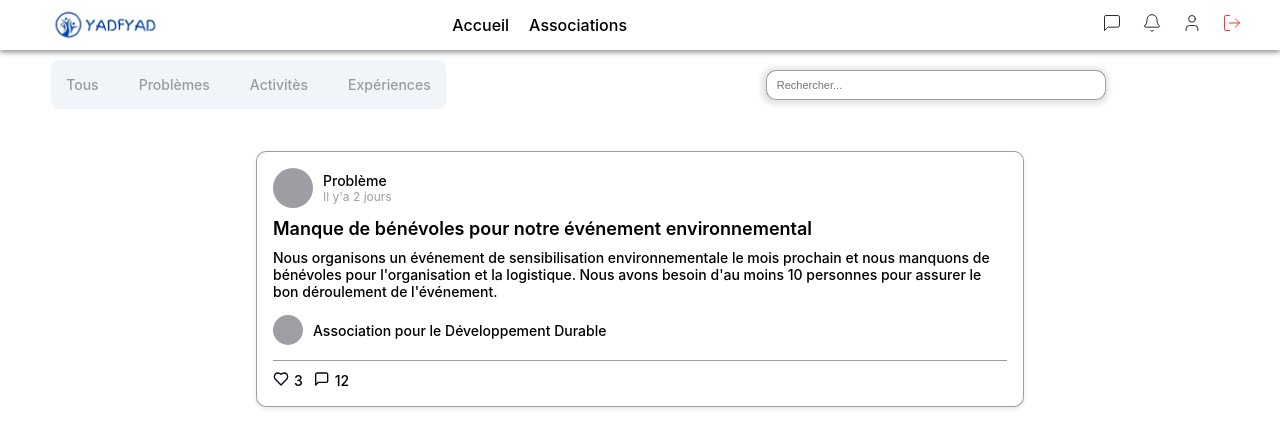
After one commit to kenzaaboulmajd/YADFYAD-PFE, a PHP site: page /actualite.php in a window 1280 px wide. The commit adds this page. Shown: the top 448 px of the page. Run offline with PHP 8.4, Linux system fonts and the light colour scheme.

Commit message:
page d'actualite et inscription

```diff
--- /dev/null
+++ b/actualite.css
@@ -0,0 +1,187 @@
+* {
+    -webkit-box-sizing: border-box;
+    -moz-box-sizing: border-box;
+    box-sizing: border-box;
+    text-decoration: none;
+    list-style: none;
+
+ }
+ body{
+    margin: 0;
+    padding: 0;
+    font-family: "Inter", sans-serif;
+    font-optical-sizing: auto;
+    font-style: normal;
+}
+a{
+    color: black;
+}
+.container{
+    width: 100%;
+    padding-left:4%;
+    padding-right:4%;
+    margin-left: auto;
+    margin-right: auto;
+
+
+}
+:root{
+    --mainColor:#0048A6;
+    --buttonColor:#267CF4;
+    --lightGrey:#71717aaf;
+    --backgoundcolor:#f1f5f9;
+    --textColor:#000000;
+}
+section{
+   width: 100%;
+   margin: 0;
+   padding: 0;
+   position: relative;
+
+}
+.header-actualite {
+    width: 100%;
+    display: flex;
+    justify-content: flex-start;
+    align-items: center;
+    gap: 20px;
+    }
+
+.header-actualite .links-tous {
+  width: 60%;
+  display: flex;
+  justify-content: space-between;
+  padding: 10px 0;
+
+}
+.header-actualite .links-tous ul {
+    display: flex       ;
+    align-items: center;
+    background-color: var(--backgoundcolor);
+    gap: 20px;
+    padding: 10px 5px;
+    margin: auto 0;
+     border-radius: 8px;
+}
+
+.header-actualite .links-tous ul li a {
+     font-size: 14px;
+    font-weight: 500;
+    color: var(--lightGrey);
+    padding: 6px 10px;
+    transition: all .3s ease-in-out;
+    display: block;
+}
+.header-actualite .links-tous ul li a:focus {
+  background-color: white;
+  border-radius: 8px;
+  color: var(--textColor);
+  font-size: 16px;
+}
+.header-actualite .recherche {
+    width: 40%;
+    display: flex;
+    align-items: center;
+}
+.header-actualite .recherche input {
+    width: 340px;
+    border: 1px solid var(--lightGrey);
+    padding: 8px 10px;
+    border-radius: 10px;
+    font-size: 11px;
+    font-weight: 500;
+    box-shadow: -1px 1px 5px 4px rgba(0, 0, 0, 0.1);
+}
+
+.posts {
+    width: 768px;
+    display: flex;
+    flex-direction: column;
+    align-items: center;
+    padding: 20px 0;
+    margin: 0 auto;
+}
+.post {
+    width: 100%;
+    background-color: white;
+    border: 1px solid var(--lightGrey);
+    border-radius: 10px;
+    padding: 16px;
+    margin: 12px 0;
+    box-shadow: 0 2px 4px rgba(0, 0, 0, 0.1);
+}
+.post .post-header {
+  width: 100%;
+    display: flex;
+    align-items: center;
+    gap: 10px;
+}
+.post .post-header .post-icone {
+    width: 40px;
+    height: 40px;
+    background-color: var(--lightGrey);
+    border-radius: 50%;
+}
+.post .post-header .post-header-contenu {
+    display: flex;
+    flex-direction: column;
+}
+.post .post-header .post-type {
+    font-size: 14px;
+    font-weight: 500;
+}
+.post .post-header .post-date {
+    font-size: 12px;
+    font-weight: 400;
+    color: var(--lightGrey);
+}
+.post .post-contenu {
+    width: 100%;
+    margin-top: 10px;
+}
+.post .post-contenu .post-titre {
+    font-size: 18px;
+    font-weight: 600;
+    color: var(--textColor);
+    margin: 10px 0;
+}
+.post .post-contenu .post-description {
+    font-size: 14px;
+    font-weight: 500;
+    color: var(--textColor);
+    margin: 10px 0;
+}
+.post .post-contenu .post-association {
+    display: flex;
+    align-items: center;
+    gap: 10px;
+    margin-top: 15px;
+}
+.post .post-contenu .post-association .post-association-avatar {
+    width: 30px;
+    height: 30px;
+    background-color: var(--lightGrey);
+    border-radius: 50%;
+}
+.post .post-contenu .post-association .post-association-nom {
+    font-size: 14px;
+    font-weight: 500;
+    color: var(--textColor);
+}
+.post .post-interactions {
+    width: 100%;
+    display: flex;
+    align-items: center;
+    margin-top: 15px;
+    border-top: 1px solid var(--lightGrey);
+    padding-top: 10px;
+    gap: 10px;
+}
+.post .post-interactions .post-interaction-element {
+    display: flex;
+    align-items: center;
+    gap: 5px;
+    font-size: 14px;
+    font-weight: 500;
+    color: var(--textColor);
+}
--- /dev/null
+++ b/actualite.php
@@ -0,0 +1,84 @@
+<!DOCTYPE html>
+<html lang="en">
+
+<head>
+  <meta charset="UTF-8">
+  <meta name="viewport" content="width=device-width, initial-scale=1.0">
+  <link rel="stylesheet" href="assets/styles/style.css">
+  <link rel="stylesheet" href="actualite.css">
+  <title>Document</title>
+</head>
+
+<body>
+  <header>
+    <?php require_once "sections/navbar.php";
+    ?>
+  </header>
+  <section>
+    <div class="container">
+      <div class="header-actualite">
+        <div class="links-tous">
+          <ul>
+            <li> <a href="#"> Tous</a></li>
+            <li> <a href="#"> Problèmes</a></li>
+            <li> <a href="#"> Activitès</a></li>
+            <li> <a href="#"> Expériences</a></li>
+          </ul>
+        </div>
+        <div class="recherche">
+          <input type="text" placeholder="Rechercher...">
+
+        </div>
+      </div>
+      <di class="posts">
+        <div class="post">
+          <div class="post-header">
+            <div class="post-icone"></div>
+            <div class="post-header-contenu">
+              <div class="post-type">Problème</div>
+              <div class="post-date">Il y'a 2 jours</div>
+            </div>
+          </div>
+          <div class="post-contenu">
+            <div class="post-titre">Manque de bénévoles pour notre événement environnemental</div>
+            <div class="post-description">Nous organisons un événement de sensibilisation environnementale le mois
+              prochain et nous manquons de
+              bénévoles pour l'organisation et la logistique. Nous avons besoin d'au moins 10 personnes pour assurer
+              le
+              bon déroulement de l'événement.</div>
+            <div class="post-association">
+              <div class="post-association-avatar"></div>
+              <div class="post-association-nom">Association pour le Développement Durable</div>
+            </div>
+            <div class="post-interactions">
+              <div class="post-interaction-element">
+                <div class="icone"><svg width="16" height="16" viewBox="0 0 16 16" fill="none"
+                    xmlns="http://www.w3.org/2000/svg">
+                    <path
+                      d="M12.6666 9.33333C13.66 8.36 14.6666 7.19333 14.6666 5.66667C14.6666 4.69421 14.2803 3.76158 13.5927 3.07394C12.9051 2.38631 11.9724 2 11 2C9.82665 2 8.99998 2.33333 7.99998 3.33333C6.99998 2.33333 6.17331 2 4.99998 2C4.02752 2 3.09489 2.38631 2.40725 3.07394C1.71962 3.76158 1.33331 4.69421 1.33331 5.66667C1.33331 7.2 2.33331 8.36667 3.33331 9.33333L7.99998 14L12.6666 9.33333Z"
+                      stroke="#020817" stroke-width="1.33333" stroke-linecap="round" stroke-linejoin="round" />
+                  </svg>
+                </div>
+                <div class="valeur">3</div>
+              </div>
+              <div class="post-interaction-element">
+                <div class="icone"><svg width="17" height="16" viewBox="0 0 17 16" fill="none"
+                    xmlns="http://www.w3.org/2000/svg">
+                    <path
+                      d="M14.67 10C14.67 10.3536 14.5295 10.6928 14.2795 10.9428C14.0294 11.1929 13.6903 11.3333 13.3366 11.3333H5.33665L2.66998 14V3.33333C2.66998 2.97971 2.81046 2.64057 3.06051 2.39052C3.31056 2.14048 3.64969 2 4.00332 2H13.3366C13.6903 2 14.0294 2.14048 14.2795 2.39052C14.5295 2.64057 14.67 2.97971 14.67 3.33333V10Z"
+                      stroke="#020817" stroke-width="1.33333" stroke-linecap="round" stroke-linejoin="round" />
+                  </svg>
+                </div>
+                <div class="valeur">12</div>
+              </div>
+            </div>
+          </div>
+
+        </div>
+    </div>
+    </div>
+  </section>
+  <script src="script.js"></script>
+</body>
+
+</html>
--- a/sections/navbar.php
+++ b/sections/navbar.php
@@ -13,19 +13,46 @@
             <div class="icons">
 
                 <ul>
-                <li><a href="#"><svg xmlns="http://www.w3.org/2000/svg" width="20" height="20" viewBox="0 0 24 24" fill="none" stroke="currentColor" stroke-width="1" stroke-linecap="round" stroke-linejoin="round" class="lucide lucide-globe-icon lucide-globe"><circle cx="12" cy="12" r="10"/><path d="M12 2a14.5 14.5 0 0 0 0 20 14.5 14.5 0 0 0 0-20"/><path d="M2 12h20"/></svg></a></li>
-                <li><a href="#"><svg xmlns="http://www.w3.org/2000/svg" width="20" height="20" viewBox="0 0 24 24" fill="none" stroke="currentColor" stroke-width="1" stroke-linecap="round" stroke-linejoin="round" class="lucide lucide-message-square-icon lucide-message-square"><path d="M21 15a2 2 0 0 1-2 2H7l-4 4V5a2 2 0 0 1 2-2h14a2 2 0 0 1 2 2z"/></svg></a></li>
-                <li><a href="#"><svg xmlns="http://www.w3.org/2000/svg" width="20" height="20" viewBox="0 0 24 24" fill="none" stroke="currentColor" stroke-width="1" stroke-linecap="round" stroke-linejoin="round" class="lucide lucide-bell-icon lucide-bell"><path d="M10.268 21a2 2 0 0 0 3.464 0"/><path d="M3.262 15.326A1 1 0 0 0 4 17h16a1 1 0 0 0 .74-1.673C19.41 13.956 18 12.499 18 8A6 6 0 0 0 6 8c0 4.499-1.411 5.956-2.738 7.326"/></svg></a></li>
-                <li><a href="#"></a><svg xmlns="http://www.w3.org/2000/svg" width="20" height="20" viewBox="0 0 24 24" fill="none" stroke="currentColor" stroke-width="1" stroke-linecap="round" stroke-linejoin="round" class="lucide lucide-user-icon lucide-user"><path d="M19 21v-2a4 4 0 0 0-4-4H9a4 4 0 0 0-4 4v2"/><circle cx="12" cy="7" r="4"/></svg></li>
-                <li><a href="#"><svg xmlns="http://www.w3.org/2000/svg" width="20" height="20" viewBox="0 0 24 24" fill="none" stroke="#f90606" stroke-width="1" stroke-linecap="round" stroke-linejoin="round" class="lucide lucide-log-out-icon lucide-log-out"><path d="m16 17 5-5-5-5"/><path d="M21 12H9"/><path d="M9 21H5a2 2 0 0 1-2-2V5a2 2 0 0 1 2-2h4"/></svg></a></li>
+                    <li><a href="#"><svg xmlns="http://www.w3.org/2000/svg" width="20" height="20" viewBox="0 0 24 24"
+                                fill="none" stroke="currentColor" stroke-width="1" stroke-linecap="round"
+                                stroke-linejoin="round" class="lucide lucide-message-square-icon lucide-message-square">
+                                <path d="M21 15a2 2 0 0 1-2 2H7l-4 4V5a2 2 0 0 1 2-2h14a2 2 0 0 1 2 2z" />
+                            </svg></a></li>
+                    <li><a href="#"><svg xmlns="http://www.w3.org/2000/svg" width="20" height="20" viewBox="0 0 24 24"
+                                fill="none" stroke="currentColor" stroke-width="1" stroke-linecap="round"
+                                stroke-linejoin="round" class="lucide lucide-bell-icon lucide-bell">
+                                <path d="M10.268 21a2 2 0 0 0 3.464 0" />
+                                <path
+                                    d="M3.262 15.326A1 1 0 0 0 4 17h16a1 1 0 0 0 .74-1.673C19.41 13.956 18 12.499 18 8A6 6 0 0 0 6 8c0 4.499-1.411 5.956-2.738 7.326" />
+                            </svg></a></li>
+                    <li><a href="#"></a><svg xmlns="http://www.w3.org/2000/svg" width="20" height="20"
+                            viewBox="0 0 24 24" fill="none" stroke="currentColor" stroke-width="1"
+                            stroke-linecap="round" stroke-linejoin="round" class="lucide lucide-user-icon lucide-user">
+                            <path d="M19 21v-2a4 4 0 0 0-4-4H9a4 4 0 0 0-4 4v2" />
+                            <circle cx="12" cy="7" r="4" />
+                        </svg></li>
+                    <li><a href="#"><svg xmlns="http://www.w3.org/2000/svg" width="20" height="20" viewBox="0 0 24 24"
+                                fill="none" stroke="#f90606" stroke-width="1" stroke-linecap="round"
+                                stroke-linejoin="round" class="lucide lucide-log-out-icon lucide-log-out">
+                                <path d="m16 17 5-5-5-5" />
+                                <path d="M21 12H9" />
+                                <path d="M9 21H5a2 2 0 0 1-2-2V5a2 2 0 0 1 2-2h4" />
+                            </svg></a></li>
 
                 </ul>
             </div>
             <div class="menu-mobile">
                 <div class="link-mobile">
                     <ul>
-            <li><a href="#"><svg xmlns="http://www.w3.org/2000/svg" width="20" height="20" viewBox="0 0 24 24" fill="none" stroke="currentColor" stroke-width="1" stroke-linecap="round" stroke-linejoin="round" class="lucide lucide-globe-icon lucide-globe"><circle cx="12" cy="12" r="10"/><path d="M12 2a14.5 14.5 0 0 0 0 20 14.5 14.5 0 0 0 0-20"/><path d="M2 12h20"/></svg> </a></li>
-            <li><a href="#"><svg xmlns="http://www.w3.org/2000/svg" width="20" height="20" viewBox="0 0 24 24" fill="none" stroke="currentColor" stroke-width="1" stroke-linecap="round" stroke-linejoin="round" class="lucide lucide-bell-icon lucide-bell"><path d="M10.268 21a2 2 0 0 0 3.464 0"/><path d="M3.262 15.326A1 1 0 0 0 4 17h16a1 1 0 0 0 .74-1.673C19.41 13.956 18 12.499 18 8A6 6 0 0 0 6 8c0 4.499-1.411 5.956-2.738 7.326"/></svg></a></li>
+
+                        <li><a href="#"><svg xmlns="http://www.w3.org/2000/svg" width="20" height="20"
+                                    viewBox="0 0 24 24" fill="none" stroke="currentColor" stroke-width="1"
+                                    stroke-linecap="round" stroke-linejoin="round"
+                                    class="lucide lucide-bell-icon lucide-bell">
+                                    <path d="M10.268 21a2 2 0 0 0 3.464 0" />
+                                    <path
+                                        d="M3.262 15.326A1 1 0 0 0 4 17h16a1 1 0 0 0 .74-1.673C19.41 13.956 18 12.499 18 8A6 6 0 0 0 6 8c0 4.499-1.411 5.956-2.738 7.326" />
+                                </svg></a></li>
                         <span class="icone" id="buttonClick">
                             <span></span>
                             <span></span>
@@ -34,12 +61,47 @@
                 </div>
                 <div class="side-bar" id="side-bar">
                     <ul>
-                <li><a href="##"><svg xmlns="http://www.w3.org/2000/svg" width="20" height="20" viewBox="0 0 24 24" fill="none" stroke="currentColor" stroke-width="0.75" stroke-linecap="round" stroke-linejoin="round" class="lucide lucide-house-icon lucide-house"><path d="M15 21v-8a1 1 0 0 0-1-1h-4a1 1 0 0 0-1 1v8"/><path d="M3 10a2 2 0 0 1 .709-1.528l7-5.999a2 2 0 0 1 2.582 0l7 5.999A2 2 0 0 1 21 10v9a2 2 0 0 1-2 2H5a2 2 0 0 1-2-2z"/></svg> Accueil</a></li>
-                <li><a href="##"><svg xmlns="http://www.w3.org/2000/svg" width="20" height="20" viewBox="0 0 24 24" fill="none" stroke="currentColor" stroke-width="1" stroke-linecap="round" stroke-linejoin="round" class="lucide lucide-heart-handshake-icon lucide-heart-handshake"><path d="M19 14c1.49-1.46 3-3.21 3-5.5A5.5 5.5 0 0 0 16.5 3c-1.76 0-3 .5-4.5 2-1.5-1.5-2.74-2-4.5-2A5.5 5.5 0 0 0 2 8.5c0 2.3 1.5 4.05 3 5.5l7 7Z"/><path d="M12 5 9.04 7.96a2.17 2.17 0 0 0 0 3.08c.82.82 2.13.85 3 .07l2.07-1.9a2.82 2.82 0 0 1 3.79 0l2.96 2.66"/><path d="m18 15-2-2"/><path d="m15 18-2-2"/></svg> Associations</a></li>
+                        <li><a href="##"><svg xmlns="http://www.w3.org/2000/svg" width="20" height="20"
+                                    viewBox="0 0 24 24" fill="none" stroke="currentColor" stroke-width="0.75"
+                                    stroke-linecap="round" stroke-linejoin="round"
+                                    class="lucide lucide-house-icon lucide-house">
+                                    <path d="M15 21v-8a1 1 0 0 0-1-1h-4a1 1 0 0 0-1 1v8" />
+                                    <path
+                                        d="M3 10a2 2 0 0 1 .709-1.528l7-5.999a2 2 0 0 1 2.582 0l7 5.999A2 2 0 0 1 21 10v9a2 2 0 0 1-2 2H5a2 2 0 0 1-2-2z" />
+                                </svg> Accueil</a></li>
+                        <li><a href="##"><svg xmlns="http://www.w3.org/2000/svg" width="20" height="20"
+                                    viewBox="0 0 24 24" fill="none" stroke="currentColor" stroke-width="1"
+                                    stroke-linecap="round" stroke-linejoin="round"
+                                    class="lucide lucide-heart-handshake-icon lucide-heart-handshake">
+                                    <path
+                                        d="M19 14c1.49-1.46 3-3.21 3-5.5A5.5 5.5 0 0 0 16.5 3c-1.76 0-3 .5-4.5 2-1.5-1.5-2.74-2-4.5-2A5.5 5.5 0 0 0 2 8.5c0 2.3 1.5 4.05 3 5.5l7 7Z" />
+                                    <path
+                                        d="M12 5 9.04 7.96a2.17 2.17 0 0 0 0 3.08c.82.82 2.13.85 3 .07l2.07-1.9a2.82 2.82 0 0 1 3.79 0l2.96 2.66" />
+                                    <path d="m18 15-2-2" />
+                                    <path d="m15 18-2-2" />
+                                </svg> Associations</a></li>
 
-                <li><a href="#"><svg xmlns="http://www.w3.org/2000/svg" width="20" height="20" viewBox="0 0 24 24" fill="none" stroke="currentColor" stroke-width="1" stroke-linecap="round" stroke-linejoin="round" class="lucide lucide-message-square-icon lucide-message-square"><path d="M21 15a2 2 0 0 1-2 2H7l-4 4V5a2 2 0 0 1 2-2h14a2 2 0 0 1 2 2z"/></svg> Message</a></li>
-                <li><a href="#"><svg xmlns="http://www.w3.org/2000/svg" width="20" height="20" viewBox="0 0 24 24" fill="none" stroke="currentColor" stroke-width="1" stroke-linecap="round" stroke-linejoin="round" class="lucide lucide-user-icon lucide-user"><path d="M19 21v-2a4 4 0 0 0-4-4H9a4 4 0 0 0-4 4v2"/><circle cx="12" cy="7" r="4"/></svg>Profile</a></li>
-                <li><a href="#"><svg xmlns="http://www.w3.org/2000/svg" width="20" height="20" viewBox="0 0 24 24" fill="none" stroke="#f90606" stroke-width="1" stroke-linecap="round" stroke-linejoin="round" class="lucide lucide-log-out-icon lucide-log-out"><path d="m16 17 5-5-5-5"/><path d="M21 12H9"/><path d="M9 21H5a2 2 0 0 1-2-2V5a2 2 0 0 1 2-2h4"/></svg>Deconnexion</a></li>
+                        <li><a href="#"><svg xmlns="http://www.w3.org/2000/svg" width="20" height="20"
+                                    viewBox="0 0 24 24" fill="none" stroke="currentColor" stroke-width="1"
+                                    stroke-linecap="round" stroke-linejoin="round"
+                                    class="lucide lucide-message-square-icon lucide-message-square">
+                                    <path d="M21 15a2 2 0 0 1-2 2H7l-4 4V5a2 2 0 0 1 2-2h14a2 2 0 0 1 2 2z" />
+                                </svg> Message</a></li>
+                        <li><a href="#"><svg xmlns="http://www.w3.org/2000/svg" width="20" height="20"
+                                    viewBox="0 0 24 24" fill="none" stroke="currentColor" stroke-width="1"
+                                    stroke-linecap="round" stroke-linejoin="round"
+                                    class="lucide lucide-user-icon lucide-user">
+                                    <path d="M19 21v-2a4 4 0 0 0-4-4H9a4 4 0 0 0-4 4v2" />
+                                    <circle cx="12" cy="7" r="4" />
+                                </svg>Profile</a></li>
+                        <li><a href="#"><svg xmlns="http://www.w3.org/2000/svg" width="20" height="20"
+                                    viewBox="0 0 24 24" fill="none" stroke="#f90606" stroke-width="1"
+                                    stroke-linecap="round" stroke-linejoin="round"
+                                    class="lucide lucide-log-out-icon lucide-log-out">
+                                    <path d="m16 17 5-5-5-5" />
+                                    <path d="M21 12H9" />
+                                    <path d="M9 21H5a2 2 0 0 1-2-2V5a2 2 0 0 1 2-2h4" />
+                                </svg>Deconnexion</a></li>
 
                     </ul>
                 </div>
```
Also changed, not shown: inscription.php (+58 -37 lines). Lines whose indentation alone changed are shown as unchanged.
